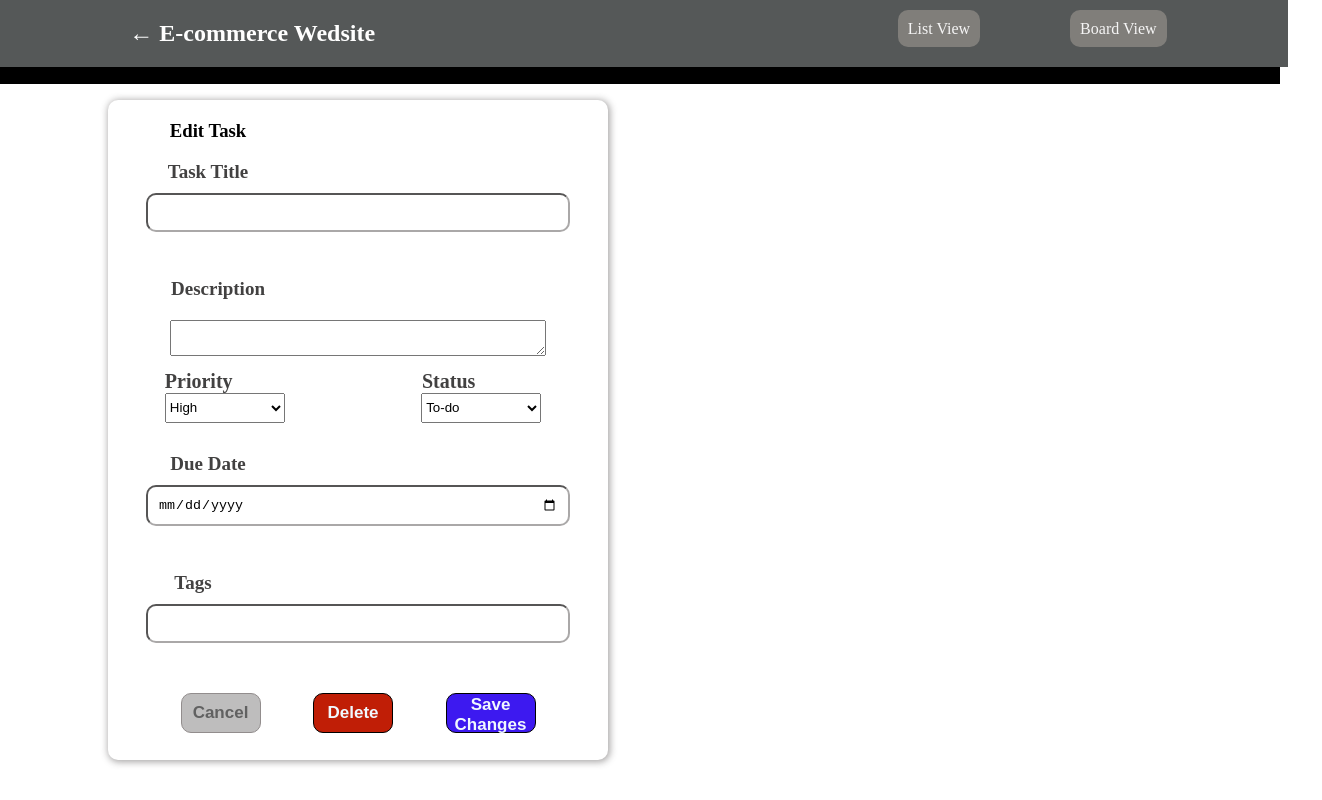
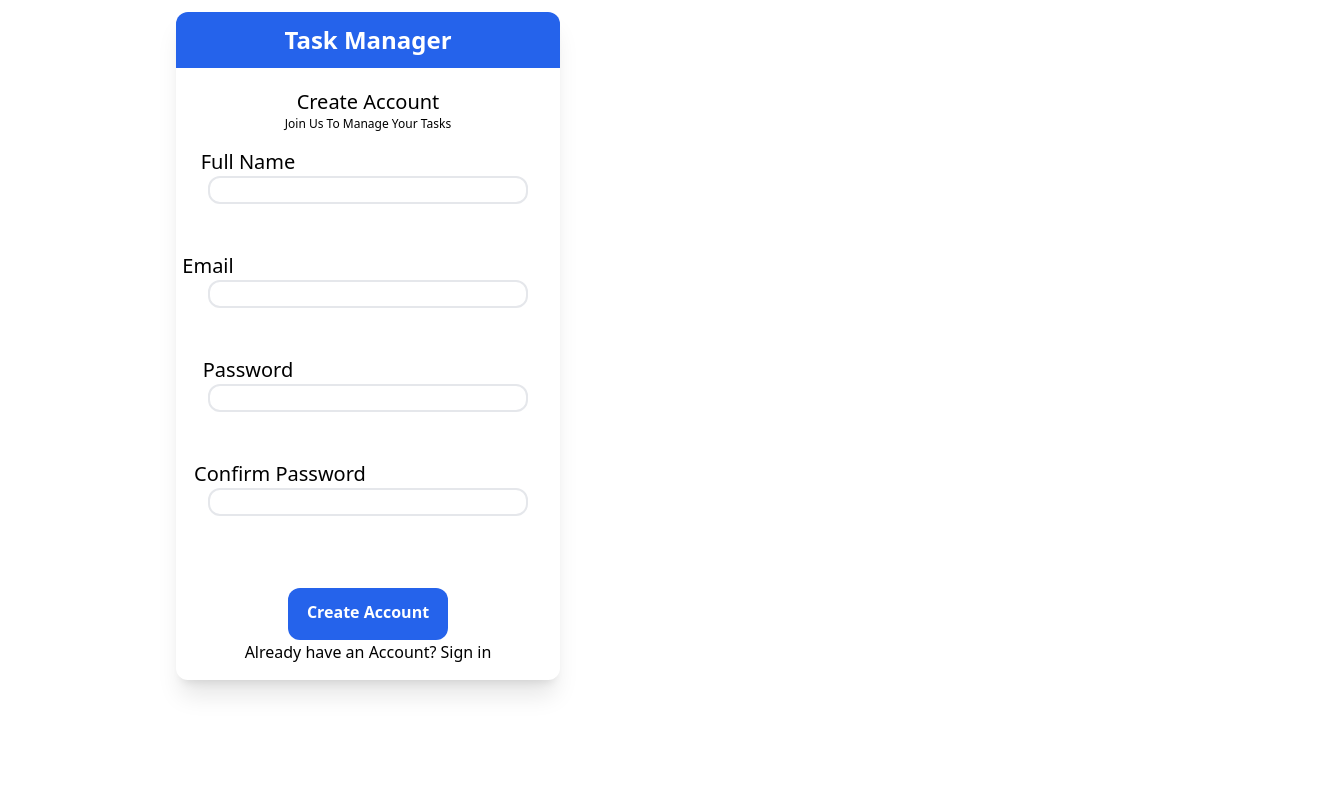
Before and after one commit to tech-blackboard/deployable-full-stack-app, a React (Create React App) app: page /Register in a window 1280 px wide. Shown: the top 800 px of the page, 1322 px wide, since content can reach past the window. Built offline with nearby package versions, Linux system fonts and the light colour scheme.

Commit message:
Added Tailwind setup and TypeScript updates to InputComponent, Login, and Register

```diff
--- a/package.json
+++ b/package.json
@@ -43,6 +43,9 @@
     ]
   },
   "devDependencies": {
+    "autoprefixer": "^10.4.21",
+    "postcss": "^8.5.6",
+    "tailwindcss": "^3.4.18",
     "typescript": "^4.9.5"
   }
 }
--- /dev/null
+++ b/postcss.config.js
@@ -0,0 +1,6 @@
+module.exports = {
+  plugins: {
+    tailwindcss: {},
+    autoprefixer: {},
+  },
+}
--- a/src/App.js
+++ b/src/App.js
@@ -3,15 +3,15 @@ import { Routes } from 'react-router-dom';
 import { Route } from 'react-router-dom';
 import Register from './Componenets/Register';
 import { ToastContainer } from "react-toastify";
-import ProjectView from './Componenets/ProjectView';
-import Login from './Componenets/Login';
+// import ProjectView from './Componenets/ProjectView';
+// import Login from './Componenets/Login';
 // import DashBoard from './Componenets/DashBoard';
-import TaskListView from './Componenets/TaskListView';
-import EditTask from './Componenets/EditTask'
+// import TaskListView from './Componenets/TaskListView';
+// import EditTask from './Componenets/EditTask'
 // import UserProfile from './Componenets/UserProfile'
 import "react-toastify/dist/ReactToastify.css";
 // import CreateNewProject from './Componenets/CreateNewProject';
- import ErrorLoadingStates from './Componenets/ErrorLoadingStates'
+//  import ErrorLoadingStates from './Componenets/ErrorLoadingStates'
 // import AnalyticsDashboard from './Componenets/AnalyticsDashboard'
 function App() {
   return (
@@ -30,22 +30,22 @@ function App() {
         theme="colored"
       />
      {/* <DashBoard/>   */}
-       <EditTask/>
+       {/* <EditTask/>
      <ErrorLoadingStates/>
-    <ProjectView/>
-     {/* <Register/>
-      <Login/>   */}
+    <ProjectView/>  */}
+      <Register/>
+      {/* <Login/>    */}
      {/* <UserProfile/>   */}
-    <TaskListView/>
+    {/* <TaskListView/>   */}
     {/* <AnalyticsDashboard/>    */}
       {/* <CreateNewProject/> */}
 
 
 
       <Routes>
-         <Route path='/' element={ <Login/>}/>
-        <Route path='/Login' element={ <Login/>}/>
-        <Route path='/Register' element={<Register/>}/>
+         {/* <Route path='/' element={ <Login/>}/>
+        <Route path='/Login' element={ <Login/>}/> */}
+        {/* <Route path='/Register' element={<Register/>}/> */}
         {/* <Route path='/Dashboard' element={<DashBoard/>}/> */}
 
 
--- a/src/Componenets/InputComponent.tsx
+++ b/src/Componenets/InputComponent.tsx
@@ -9,15 +9,16 @@ interface InputComponentProps{
     inputOnChange?:(event: React.ChangeEvent<HTMLInputElement>) => void;
     required?:boolean;
     style?:React.CSSProperties;
-
+   label?:string;
+   className?:string;
 }
 
 
-export default function InputComponent({name,inputmode,inputType,inputValue,pattern, placeholder,inputId,inputOnChange,style,required}: InputComponentProps){
+export default function InputComponent({className,name,inputmode,inputType,inputValue,pattern, placeholder,inputId,inputOnChange,style,required}: InputComponentProps){
     return(
     <div>
 
-            <input  name={name} inputMode={inputmode} type={inputType} value={inputValue}  placeholder={placeholder} id={inputId} pattern={pattern} onChange={inputOnChange} style={style} required={required}/>
+            <input className ={className="border-2 border-black-300 w-80 rounded-xl bg-white"} name={name} inputMode={inputmode} type={inputType} value={inputValue}  placeholder={placeholder} id={inputId} pattern={pattern} onChange={inputOnChange} style={style} required={required}/>
 
 
     </div>
--- a/src/Componenets/Register.css
+++ b/src/Componenets/Register.css
@@ -1,4 +1,4 @@
-#register{
+/* #register{
     border-radius: 20px;
     box-shadow: 3px 5px 4px rgba(rgb(74, 28, 224), rgb(9, 11, 9), rgb(48, 48, 199), alpha);
     width: 500px;
@@ -105,4 +105,4 @@ label{
   color:red;
 
 
-}
+} */
--- a/src/Componenets/Register.tsx
+++ b/src/Componenets/Register.tsx
@@ -136,26 +136,25 @@ export default function Register(){
 
     return(
 
-        <div id="register">
+        <div className=' border-0 border-black-200 rounded-xl mx-44 pt-1  mt-2 w-96 m-10 pb-4 border-t-0 shadow-xl '>
             <form>
-            <p id="head">Task Manager</p>
-            <h2 className="createAcc">Create Account</h2>
-            <p  id="join">Join Us To Manage Your Tasks</p>
-            <label id="fn">Full Name</label><br></br>
-            < InputComponent  inputType="text" inputId="FName" inputValue={FullName} inputOnChange={fullName} /><br></br>
-            <span id="span">{fullNameError}</span><br></br>
-            <label id="el">Email</label><br></br>
-            < InputComponent  inputType="email" inputValue={email} inputId="email"  inputOnChange={emailId}/><br></br>
-            <span id="span">{emailError}</span><br></br>
-            <label id="pwd">Password</label><br></br>
+            <p className='text-2xl text-white rounded-t-xl bg-blue-600 p-3 font-bold  '>Task Manager</p>
+            <h2 className="font-sans text-xl pt-5 ">Create Account</h2>
+            <p  className="text-xs pb-4 ">Join Us To Manage Your Tasks</p>
+            <label className="text-xl mr-60 ">Full Name</label><br></br>
+            < InputComponent  inputType="text" inputId="FName" inputValue={FullName} inputOnChange={fullName}/><br></br>
+            <span className='text-red-600'>{fullNameError}</span><br></br>
+            <label className="text-xl mr-80 ">Email</label><br></br>
+            < InputComponent className=''  inputType="email" inputValue={email} inputId="email"  inputOnChange={emailId}/><br></br>
+            <span className='text-red-600'>{emailError}</span><br></br>
+            <label className="text-xl mr-60 ">Password</label><br></br>
             < InputComponent inputType="password" inputValue={pwd} inputId="password" inputOnChange={password}/><br></br>
-            <span id="span">{pwdError}</span><br></br>
-            <label>Confirm Password</label><br></br>
-            < InputComponent   inputType="password" inputValue={cPwd} inputId="password"inputOnChange={confirmPwd}/><br></br>
-            <span id="span">{cPwdError}</span><br></br>
-            <br></br>
-            <button className="signUp" onClick={handleSignUp}>Create Account</button>
-            <p className="para">Already have an Account? <Link to="/Login">Sign in</Link></p>
+            <span className='text-red-600'>{pwdError}</span><br></br>
+            <label className="text-xl mr-44 ">Confirm Password</label><br></br>
+            < InputComponent  className="" inputType="password" inputValue={cPwd} inputId="password"inputOnChange={confirmPwd}/><br></br>
+            <span className='text-red-600'>{cPwdError}</span><br></br><br></br>
+            <button className="border-3 border-black-200  w-40 rounded-xl bg-blue-600 pb-4 text-white p-3 font-bold" onClick={handleSignUp}>Create Account</button>
+            <p >Already have an Account? <Link to="/Login">Sign in</Link></p>
            </form>
         </div>
 
--- /dev/null
+++ b/tailwind.config.js
@@ -0,0 +1,10 @@
+/** @type {import('tailwindcss').Config} */
+module.exports = {
+  content: [
+    "./src/**/*.{js,jsx,ts,tsx}", // tell Tailwind where to find your components
+  ],
+  theme: {
+    extend: {},
+  },
+  plugins: [],
+};
```
Also changed, not shown: src/Componenets/Login.css (+50 -38 lines), src/Componenets/Login.tsx (+25 -24 lines), src/Componenets/TaskListView.css (+56 -43 lines), src/index.css (+3 -122 lines), 1 other file (tests, documents, lock files or other folders).
